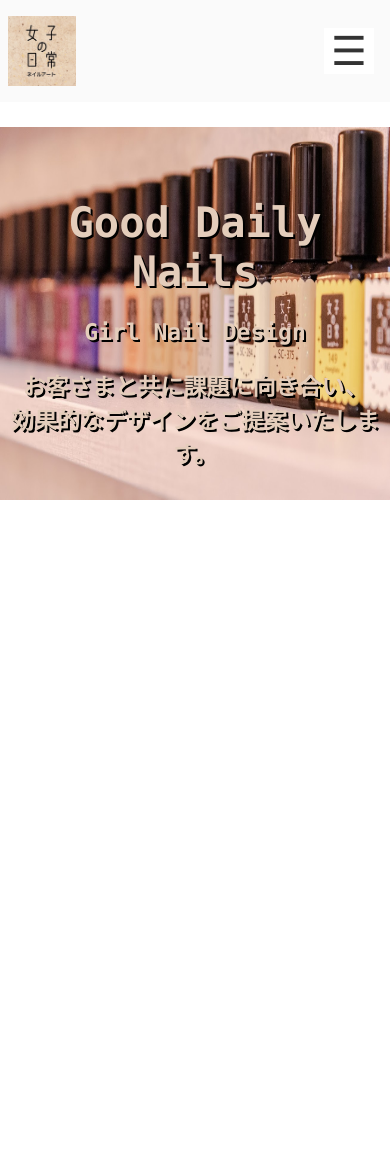
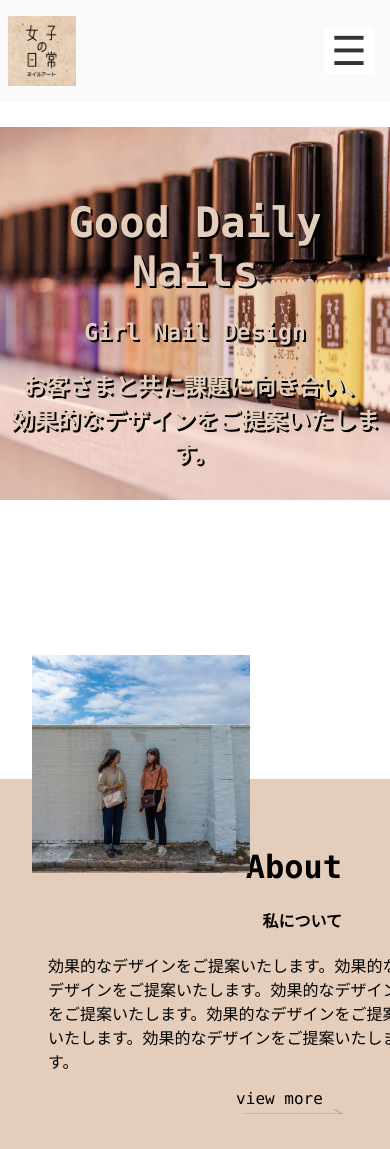
Before and after one commit to kkshen3352/Good-Daily-Nails, a Next.js app: page / in a window 390 px wide. Before the commit the page ends 844 px from the top, so only its background shows below. Built offline with nearby package versions, Linux system fonts and the light colour scheme.

Commit message:
ud_index_about_CSS_in_RWD

```diff
--- a/JSON/index/indexMain.json
+++ b/JSON/index/indexMain.json
@@ -8,8 +8,6 @@
     "About": {
         "title": "About",
         "subtitle": "私について",
-        "text": "...........................................",
-        "text1": "...........................................",
-        "text2": "..........................................."
+        "text": "効果的なデザインをご提案いたします。効果的なデザインをご提案いたします。効果的なデザインをご提案いたします。効果的なデザインをご提案いたします。効果的なデザインをご提案いたします。"
     }
 }
--- a/pages/index/main.js
+++ b/pages/index/main.js
@@ -31,7 +31,7 @@ export default function Main() {
                 </div>
 
                 {/* 關於我 */}
-                {/* <div
+                <div
                     className={styles.flex}
                     // style={{ margin: "3rem auto 2rem", padding: "3rem" }}
                 >
@@ -45,27 +45,11 @@ export default function Main() {
                             objectFit="cover"
                         />
                     </div>
-                    <div
-                        className={styles.aboutmain}
-                        // style={{
-                        //     width: "520px",
-                        //     margin: "3rem",
-                        //     padding: "3rem",
-                        //     backgroundColor: "#e4cdbb",
-                        // }}
-                    >
-                        <h1
-                        // style={{ width: "350px", textAlign: "left" }}
-                        >
-                            {IndexMain.About.title}
-                        </h1>
+                    <div className={styles.aboutmain}>
+                        <h1>{IndexMain.About.title}</h1>
                         <h4>{IndexMain.About.subtitle}</h4>
-                        <p>
+                        <p className={styles.abouttext}>
                             {IndexMain.About.text}
-                            <br />
-                            {IndexMain.About.text1}
-                            <br />
-                            {IndexMain.About.text2}
                         </p>
                         <div
                             style={{
@@ -89,7 +73,7 @@ export default function Main() {
                             />
                         </div>
                     </div>
-                </div> */}
+                </div>
             </div>
         </>
     );
--- a/styles/main.module.css
+++ b/styles/main.module.css
@@ -2,6 +2,8 @@
     display: flex;
     align-content: center;
     justify-content: center;
+    margin: 0;
+    padding: 0;
 }
 
 .main {
@@ -43,6 +45,7 @@
 .aboutmain {
     max-width: 100%;
     width: 520px;
+    height: 370px;
     margin: 3rem;
     padding: 3rem;
     background: #e4cdbb;
@@ -54,13 +57,10 @@
 .aboutmain h1 {
     text-align: left;
 }
-
-@media screen and (max-width: 1440px) {
-    .aboutmain {
-        position: relative;
-        z-index: -1;
-        margin: 0 auto;
-    }
+.abouttext {
+    width: 400px;
+    height: auto;
+    word-wrap: break-word;
 }
 
 @media screen and (max-width: 960px) {
@@ -90,7 +90,16 @@
         padding: 1rem;
     }
     .aboutmain {
-        left: 5%;
+        margin: 0 auto;
+    }
+    .aboutmain h1 {
+        text-align: right;
+    }
+    .aboutmain h4 {
+        text-align: right;
+    }
+    .aboutmain p {
+        margin-left: 7.5%;
     }
 }
 @media screen and (max-width: 768px) {
@@ -114,4 +123,11 @@
         padding: 0;
         left: 0;
     }
+    .aboutimage {
+        left: 0;
+    }
+    .aboutmain p {
+        width: 361px;
+        margin-left: 0;
+    }
 }
```
